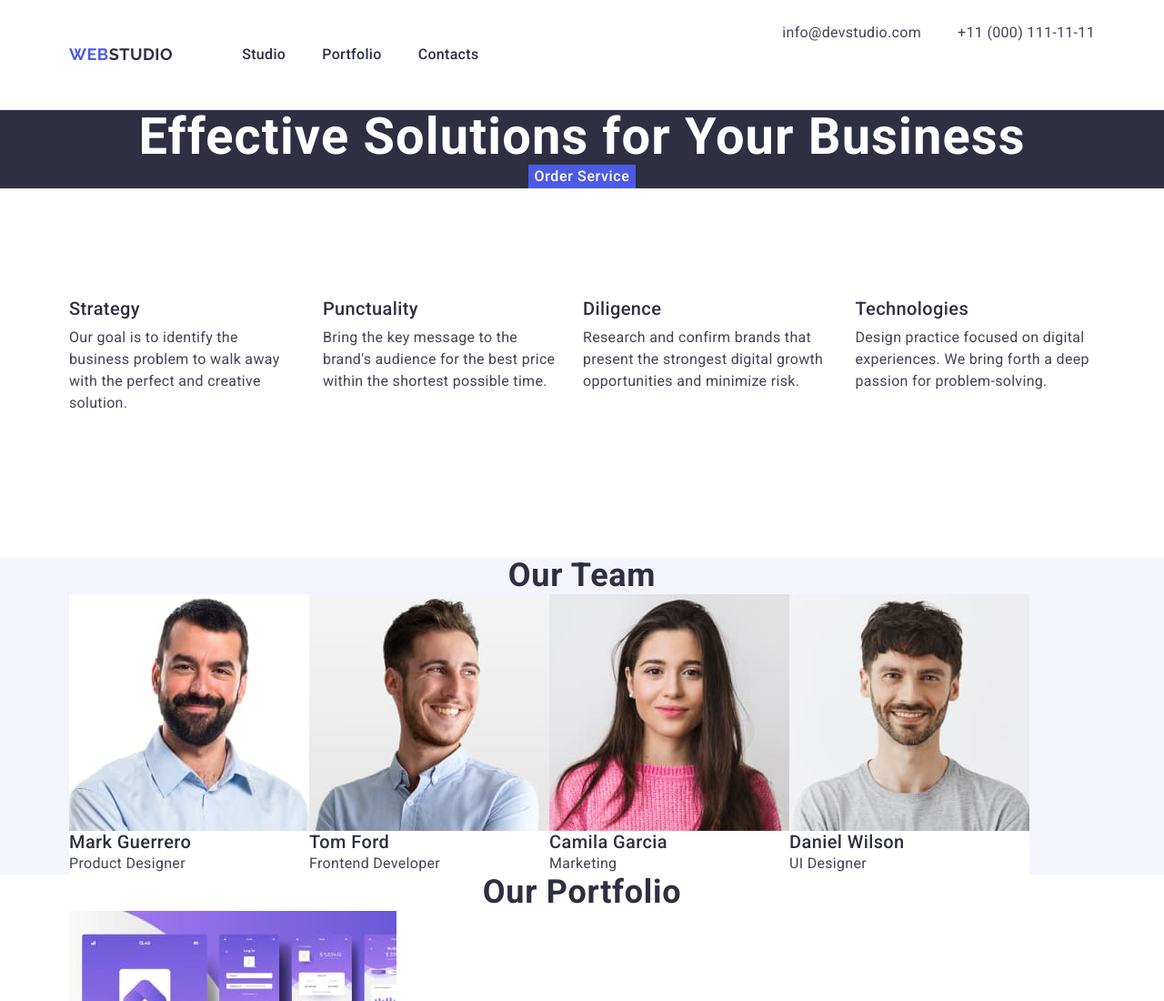
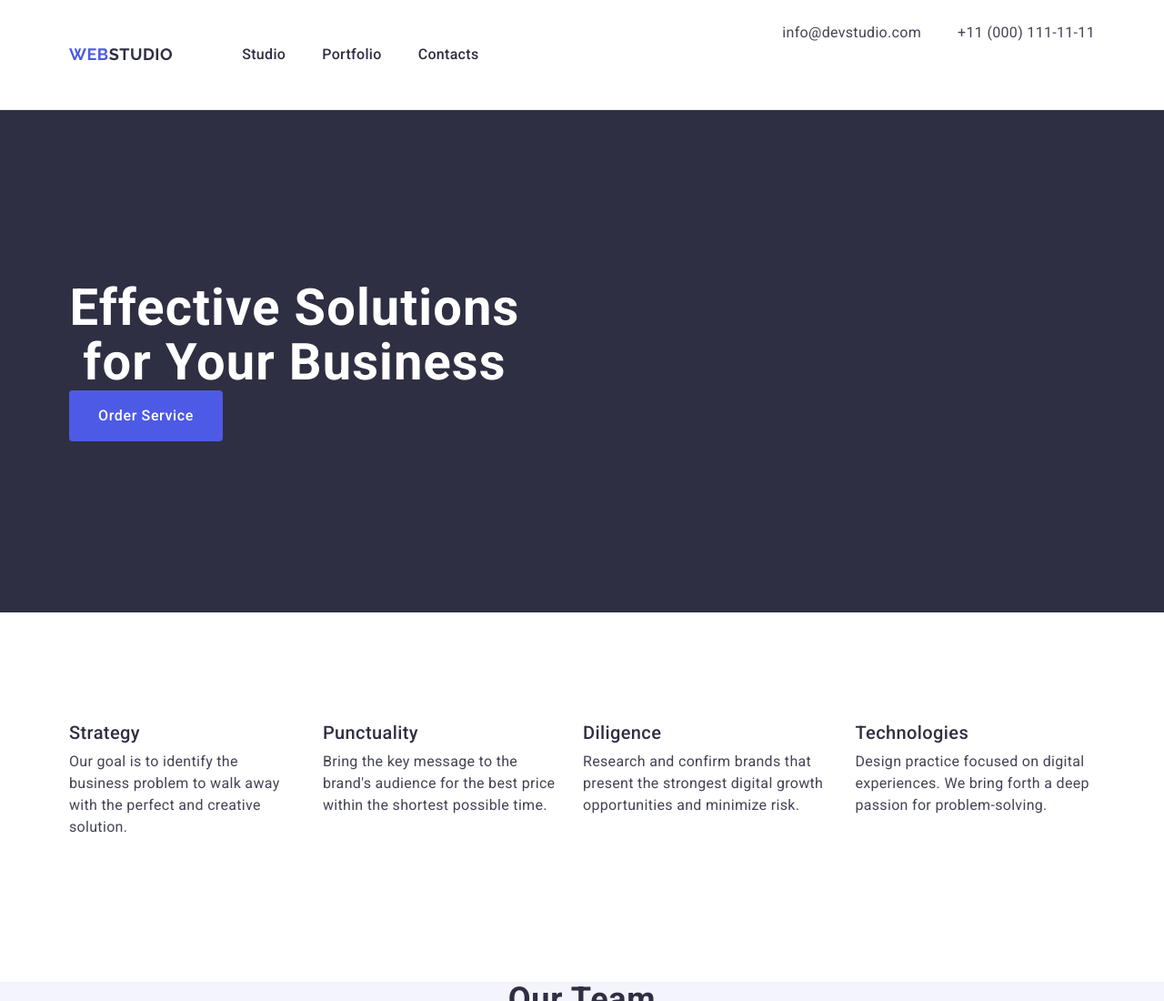
Before and after one commit to iryna-shevchenko/goit-markup-hw-03, a plain HTML site: page index.html in a window 1280 px wide. Shown: the top 1100 px of the page at 91% size. Drawn offline with nearby package versions, Linux system fonts and the light colour scheme.

Commit message:
Update style.css

```diff
--- a/css/style.css
+++ b/css/style.css
@@ -102,7 +102,8 @@ a {
 .menu {
     display: flex;
     gap: 40px;
-    padding: 24px 0;
+    padding-top: 24px;
+    padding-bottom: 24px;
 }
 
 .contacts {
@@ -127,7 +128,8 @@ a {
 
 .hero-section {
     background-color: var(--navyblue);
-    text-align: center;
+    padding-top: 188px;
+    padding-bottom: 188px;
 }
 
 .hero-title {
@@ -137,6 +139,7 @@ a {
     text-align: center;
     color: var(--white);
     letter-spacing: 0.02em;
+    max-width: 496px;
 }
 
 .advantage {
@@ -173,6 +176,10 @@ a {
     color: var(--white);
     background-color: var(--iris);
     border: none;
+    display: block;
+    min-width: 169px;
+    height: 56px;
+    border-radius: 4px;
 }
 
 
```
